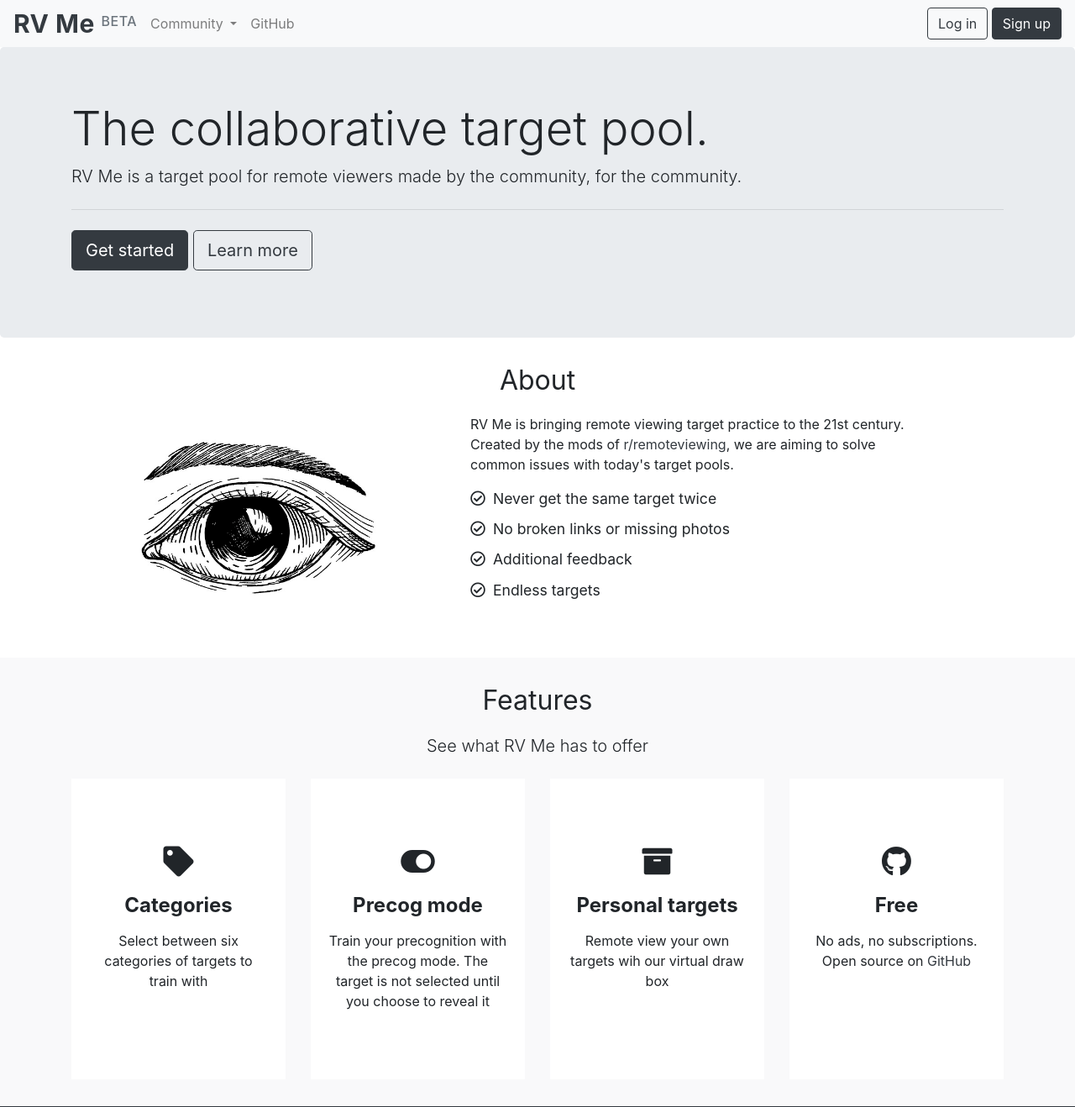
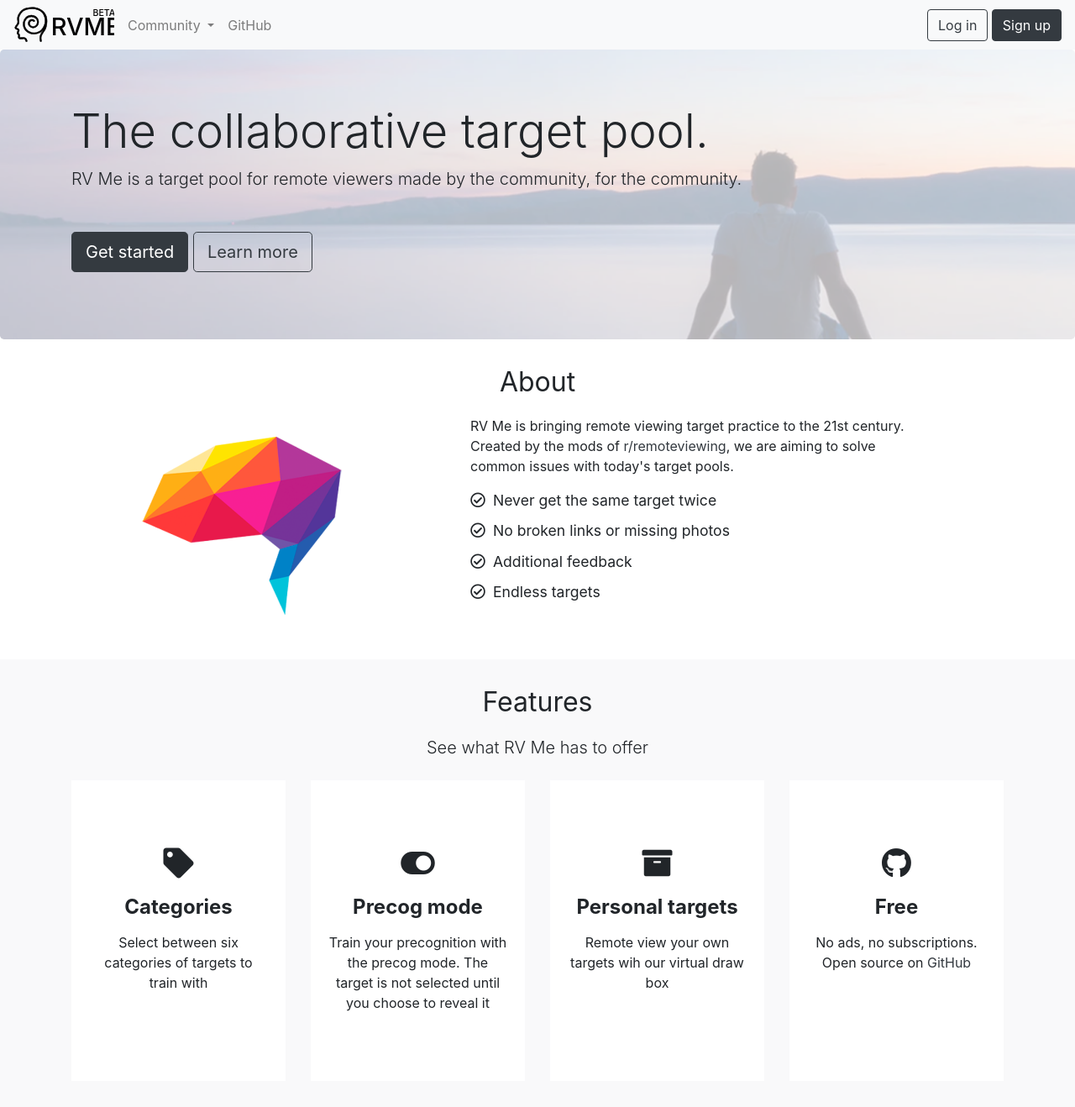
Before and after one commit to nykotar/rvme, a Django app: page / in a window 1280 px wide. Shown: the top 1318 px of the page at 84% size. Run offline with Django 3.2, Linux system fonts and the light colour scheme; some libraries are stand-ins or nearby versions.

Commit message:
new logo and images

```diff
--- a/pool/static/css/styles.css
+++ b/pool/static/css/styles.css
@@ -156,3 +156,8 @@
 .errorlist li{
   color: #dc3545!important;
 }
+
+.jumbotron {
+  background-image: url("../img/header_350.png");
+  background-size: cover;
+}
--- a/templates/base_generic.html
+++ b/templates/base_generic.html
@@ -27,7 +27,9 @@
   <body>
     <header>
         <nav class="navbar navbar-expand-lg navbar-light bg-light">
-            <a class="navbar-brand text-dark" id="logo" href="{% url 'index' %}">RV Me <sup class="h6 text-muted">BETA</sup></a>
+            <a class="navbar-brand" id="logo" href="{% url 'index' %}">
+              <img src="{% static 'img/rvme_logo.svg' %}" alt="RV Me logo" style="width: 120px; height: auto;">
+            </a>
             <button class="navbar-toggler" type="button" data-toggle="collapse" data-target="#navbarSupportedContent" aria-controls="navbarSupportedContent" aria-expanded="false" aria-label="Toggle navigation">
               <span class="navbar-toggler-icon"></span>
             </button>
--- a/templates/index.html
+++ b/templates/index.html
@@ -5,8 +5,8 @@
   <div class="container">
     <h1 class="display-4">The collaborative target pool.</h1>
     <p class="lead">RV Me is a target pool for remote viewers made by the community, for the community.</p>
-    <hr class="my-4">
-    <p class="lead">
+    <!-- <hr class="my-4"> -->
+    <p class="lead mt-5">
       <a class="btn btn-dark btn-lg" href="{% url 'signup' %}" role="button">Get started</a>
       <a class="btn btn-outline-dark btn-lg" href="#about" role="button">Learn more</a>
     </p>
@@ -18,7 +18,7 @@
       <h2 id="about" class="section-title">About</h2>
       <div class="row">
         <div class="col-md-5">
-          <img class="img-fluid" src="{% static 'img/eye.jpg' %}" alt="Eye">
+          <img class="img-fluid" src="{% static 'img/brain.png' %}" alt="Brain">
         </div>
         <div class="col-md-6">
           <p>RV Me is bringing remote viewing target practice to the 21st century. Created by the mods of <a class="text-dark" href="https://reddit.com/r/remoteviewing">r/remoteviewing</a>, we are aiming to solve common issues with today's target pools.</p>
```
Also changed, not shown: pool/static/favicon.ico, pool/static/img/brain.png (added), pool/static/img/eye.jpg (deleted), pool/static/img/header_350.png (added), pool/static/img/rvme_logo.svg (added).
